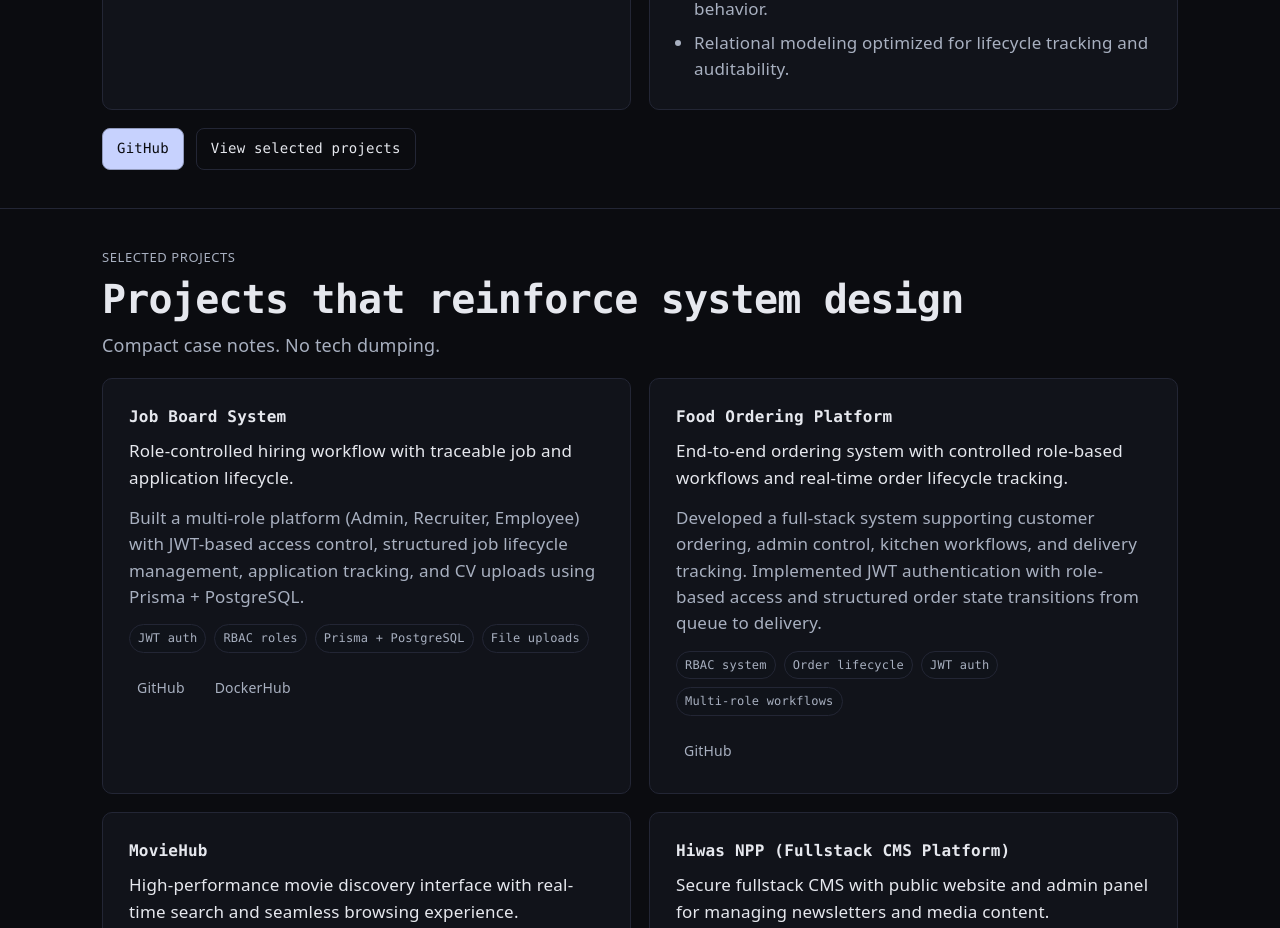
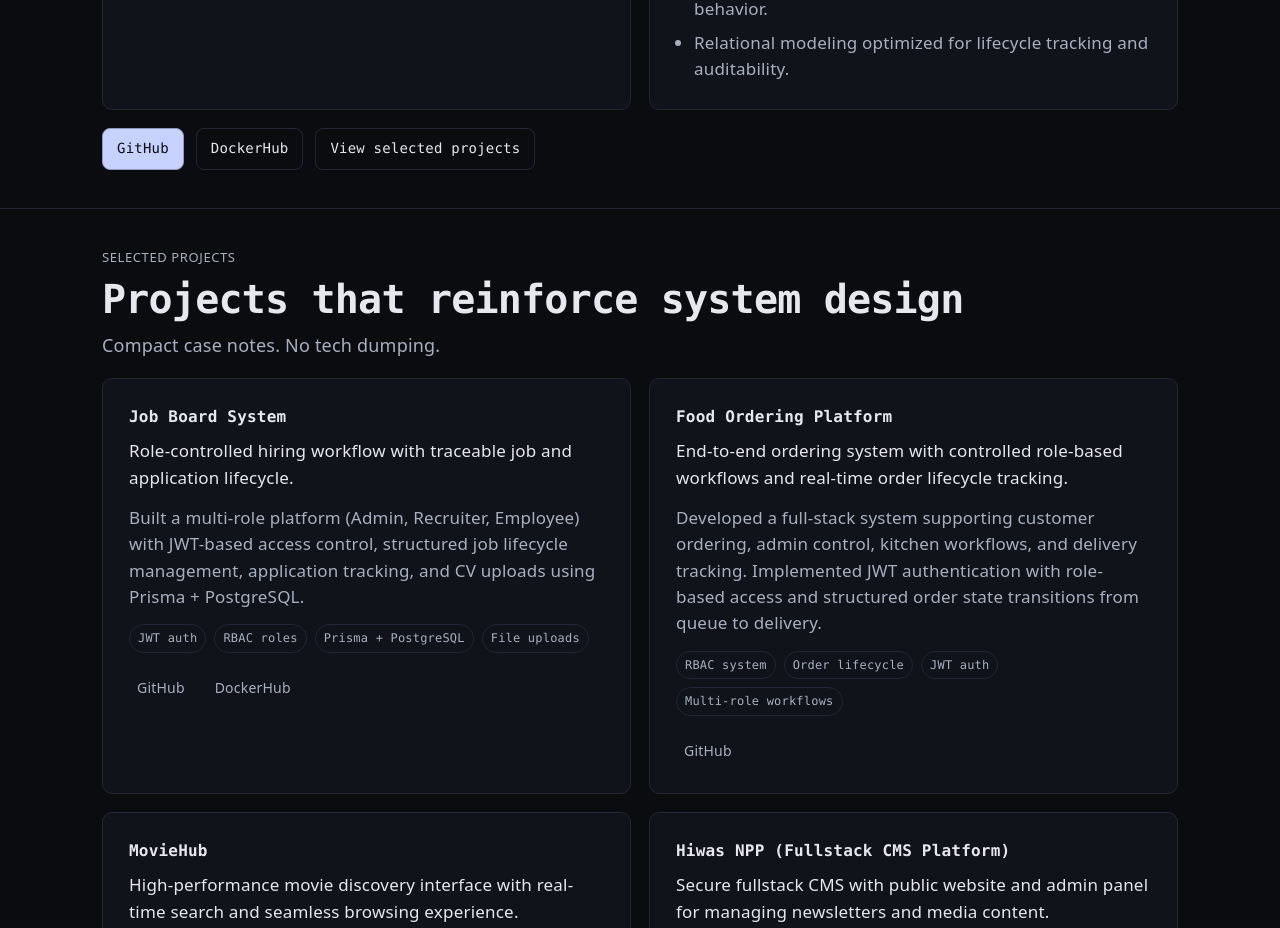
Before and after one commit to Addisu544/Portfolio, a React (Vite) app: page / in a window 1280 px wide. Shown: the part 1880-2808 px from the top of the page. Built offline with nearby package versions, Linux system fonts and the light colour scheme.

Commit message:
add dockerhub link to asset management

```diff
--- a/src/data/portfolio.ts
+++ b/src/data/portfolio.ts
@@ -88,6 +88,8 @@ export const portfolio: PortfolioContent = {
 
     links: {
       github: 'https://github.com/Addisu544/asset-management',
+        dockerhub: 'https://hub.docker.com/repository/docker/addisu544/asset-managementsystem-api'
+
     },
   },
 
--- a/src/data/types.ts
+++ b/src/data/types.ts
@@ -25,6 +25,7 @@ export type FlagshipProject = {
   links: {
     github: string
     demo?: string
+    dockerhub?: string
   }
 }
 
--- a/src/sections/FlagshipSection.tsx
+++ b/src/sections/FlagshipSection.tsx
@@ -92,7 +92,12 @@ export function FlagshipSection() {
           <ExternalLink className="btn btnPrimary" href={flagship.links.github}>
             GitHub
           </ExternalLink>
-          {flagship.links.demo ? (
+          {flagship.links.dockerhub ? (
+            <ExternalLink className="btn btnSecondary" href={flagship.links.dockerhub}>
+              DockerHub
+            </ExternalLink>
+          ) : null}
+           {flagship.links.demo ? (
             <ExternalLink className="btn btnSecondary" href={flagship.links.demo}>
               Live demo
             </ExternalLink>
```
